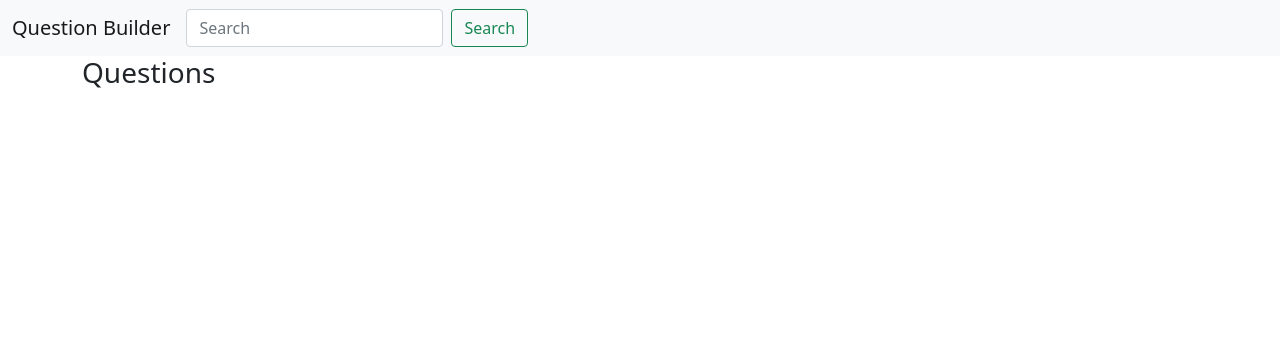
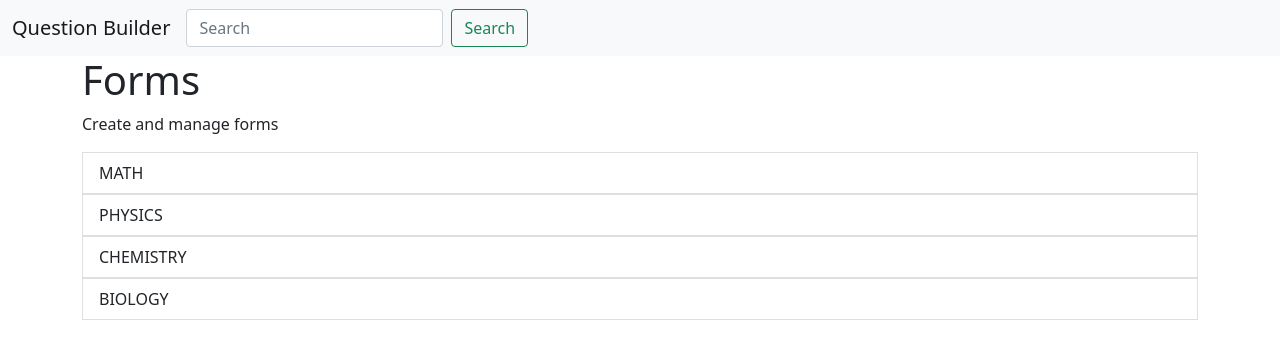
Before and after one commit to HasibGit/Form_Builder, an Angular app: page /questions in a window 1280 px wide. Shown: the top 358 px of the page. Built offline with nearby package versions, Linux system fonts and the light colour scheme.

Commit message:
Set up service for passing data between siblings

```diff
--- /dev/null
+++ b/src/app/MyComponents/question/question.component.html
@@ -0,0 +1 @@
+<h1>{{questionPaper.subject}}</h1>
--- /dev/null
+++ b/src/app/MyComponents/question/question.component.ts
@@ -0,0 +1,21 @@
+import { Component, OnInit } from '@angular/core';
+import { SharedService } from '../../services/shared.service';
+import { QuestionPaper } from 'src/app/QuestionPaper';
+import { Question } from 'src/app/Question'
+
+@Component({
+  selector: 'app-question',
+  templateUrl: './question.component.html',
+  styleUrls: ['./question.component.css']
+})
+export class QuestionComponent implements OnInit {
+
+  questionPaper: QuestionPaper;
+
+  constructor(private shared: SharedService) { }
+
+  ngOnInit(): void {
+    this.questionPaper = this.shared.getQuestion();
+  }
+
+}
--- a/src/app/MyComponents/questions/questions.component.css
+++ b/src/app/MyComponents/questions/questions.component.css
@@ -0,0 +1,3 @@
+li:hover{
+    background-color: #F0ECE3;
+}
--- a/src/app/MyComponents/questions/questions.component.html
+++ b/src/app/MyComponents/questions/questions.component.html
@@ -16,6 +16,13 @@
 </nav>
 
 <div class="container">
-    <h3>Questions</h3>
 
+    <h1>Forms</h1>
+    <p>Create and manage forms</p>
+
+    <ul class="list-group" *ngFor="let questionPaper of questionPapers">
+        <a class="text-uppercase text-decoration-none" routerLink="/question">
+            <li class="list-group-item" (click)="onClick(questionPaper)">{{questionPaper.subject}}</li>
+        </a>
+    </ul>
 </div>
--- a/src/app/MyComponents/questions/questions.component.ts
+++ b/src/app/MyComponents/questions/questions.component.ts
@@ -1,4 +1,7 @@
-import { Component, OnInit } from '@angular/core';
+import { Component, OnInit, Output, EventEmitter } from '@angular/core';
+import { SharedService } from '../../services/shared.service';
+import { Question } from '../../Question';
+import { QuestionPaper } from '../../QuestionPaper';
 
 @Component({
   selector: 'app-questions',
@@ -8,10 +11,142 @@ import { Component, OnInit } from '@angular/core';
 export class QuestionsComponent implements OnInit {
 
 
+  @Output() passQuestionPaper: EventEmitter<QuestionPaper> = new EventEmitter();
 
-  constructor() { }
+  questionPapers: QuestionPaper[] = [
+    {
+      subject: "Math",
+      desc: "hard",
+      questions: [
+        {
+          question: "what is ai",
+          options: ["what", "how", "where", "whom"]
+        },
+        {
+          question: "what is ai",
+          options: ["what", "how", "where", "whom"]
+        },
+        {
+          question: "what is ai",
+          options: ["what", "how", "where", "whom"]
+        },
+        {
+          question: "what is ai",
+          options: ["what", "how", "where", "whom"]
+        },
+        {
+          question: "what is ai",
+          options: ["what", "how", "where", "whom"]
+        },
+        {
+          question: "what is ai",
+          options: ["what", "how", "where", "whom"]
+        }
+      ]
+    },
 
+    {
+      subject: "Physics",
+      desc: "hard",
+      questions: [
+        {
+          question: "what is ai",
+          options: ["what", "how", "where", "whom"]
+        },
+        {
+          question: "what is ai",
+          options: ["what", "how", "where", "whom"]
+        },
+        {
+          question: "what is ai",
+          options: ["what", "how", "where", "whom"]
+        },
+        {
+          question: "what is ai",
+          options: ["what", "how", "where", "whom"]
+        },
+        {
+          question: "what is ai",
+          options: ["what", "how", "where", "whom"]
+        },
+        {
+          question: "what is ai",
+          options: ["what", "how", "where", "whom"]
+        }
+      ]
+    },
+
+    {
+      subject: "Chemistry",
+      desc: "hard",
+      questions: [
+        {
+          question: "what is ai",
+          options: ["what", "how", "where", "whom"]
+        },
+        {
+          question: "what is ai",
+          options: ["what", "how", "where", "whom"]
+        },
+        {
+          question: "what is ai",
+          options: ["what", "how", "where", "whom"]
+        },
+        {
+          question: "what is ai",
+          options: ["what", "how", "where", "whom"]
+        },
+        {
+          question: "what is ai",
+          options: ["what", "how", "where", "whom"]
+        },
+        {
+          question: "what is ai",
+          options: ["what", "how", "where", "whom"]
+        }
+      ]
+    },
+
+    {
+      subject: "Biology",
+      desc: "hard",
+      questions: [
+        {
+          question: "what is ai",
+          options: ["what", "how", "where", "whom"]
+        },
+        {
+          question: "what is ai",
+          options: ["what", "how", "where", "whom"]
+        },
+        {
+          question: "what is ai",
+          options: ["what", "how", "where", "whom"]
+        },
+        {
+          question: "what is ai",
+          options: ["what", "how", "where", "whom"]
+        },
+        {
+          question: "what is ai",
+          options: ["what", "how", "where", "whom"]
+        },
+        {
+          question: "what is ai",
+          options: ["what", "how", "where", "whom"]
+        }
+      ]
+    }
+  ]
+
+
+  constructor(private shared: SharedService) { }
   ngOnInit(): void {
+
+  }
+
+  onClick(questionPaper: QuestionPaper) {
+    this.shared.sendQuestion(questionPaper);
   }
 
 }
--- a/src/app/Question.ts
+++ b/src/app/Question.ts
@@ -1,6 +1,4 @@
 export class Question {
-    sno: number
-    title: string
-    desc: string
-    active: boolean
+    question: string;
+    options: string[];
 }
--- /dev/null
+++ b/src/app/QuestionPaper.ts
@@ -0,0 +1,7 @@
+import { Question } from './Question';
+
+export class QuestionPaper {
+    subject: string;
+    desc: string;
+    questions: Question[];
+}
--- a/src/app/app-routing.module.ts
+++ b/src/app/app-routing.module.ts
@@ -2,11 +2,13 @@ import { NgModule } from '@angular/core';
 import { RouterModule, Routes } from '@angular/router';
 import { QuestionsComponent } from './MyComponents/questions/questions.component';
 import { LoginComponent } from './MyComponents/login/login.component';
+import { QuestionComponent } from './MyComponents/question/question.component';
 
 
 const routes: Routes = [
   { path: 'questions', component: QuestionsComponent },
   { path: '', component: LoginComponent },
+  { path: 'question', component: QuestionComponent },
 ];
 
 @NgModule({
--- a/src/app/app.module.ts
+++ b/src/app/app.module.ts
@@ -5,12 +5,14 @@ import { AppRoutingModule } from './app-routing.module';
 import { AppComponent } from './app.component';
 import { QuestionsComponent } from './MyComponents/questions/questions.component';
 import { LoginComponent } from './MyComponents/login/login.component';
+import { QuestionComponent } from './MyComponents/question/question.component';
 
 @NgModule({
   declarations: [
     AppComponent,
     QuestionsComponent,
-    LoginComponent
+    LoginComponent,
+    QuestionComponent
   ],
   imports: [
     BrowserModule,
--- /dev/null
+++ b/src/app/services/shared.service.ts
@@ -0,0 +1,19 @@
+import { Injectable } from '@angular/core';
+import { QuestionPaper } from '../QuestionPaper';
+
+@Injectable({
+  providedIn: 'root'
+})
+export class SharedService {
+  questionPaper: QuestionPaper;
+  constructor() { }
+
+  sendQuestion(question: QuestionPaper) {
+    this.questionPaper = question;
+  }
+
+  getQuestion() {
+    return this.questionPaper;
+  }
+
+}
```
Also changed, not shown: src/app/MyComponents/login/login.component.html (indentation only), src/app/MyComponents/question/question.component.css (added), 2 other files (tests, documents, lock files or other folders).
